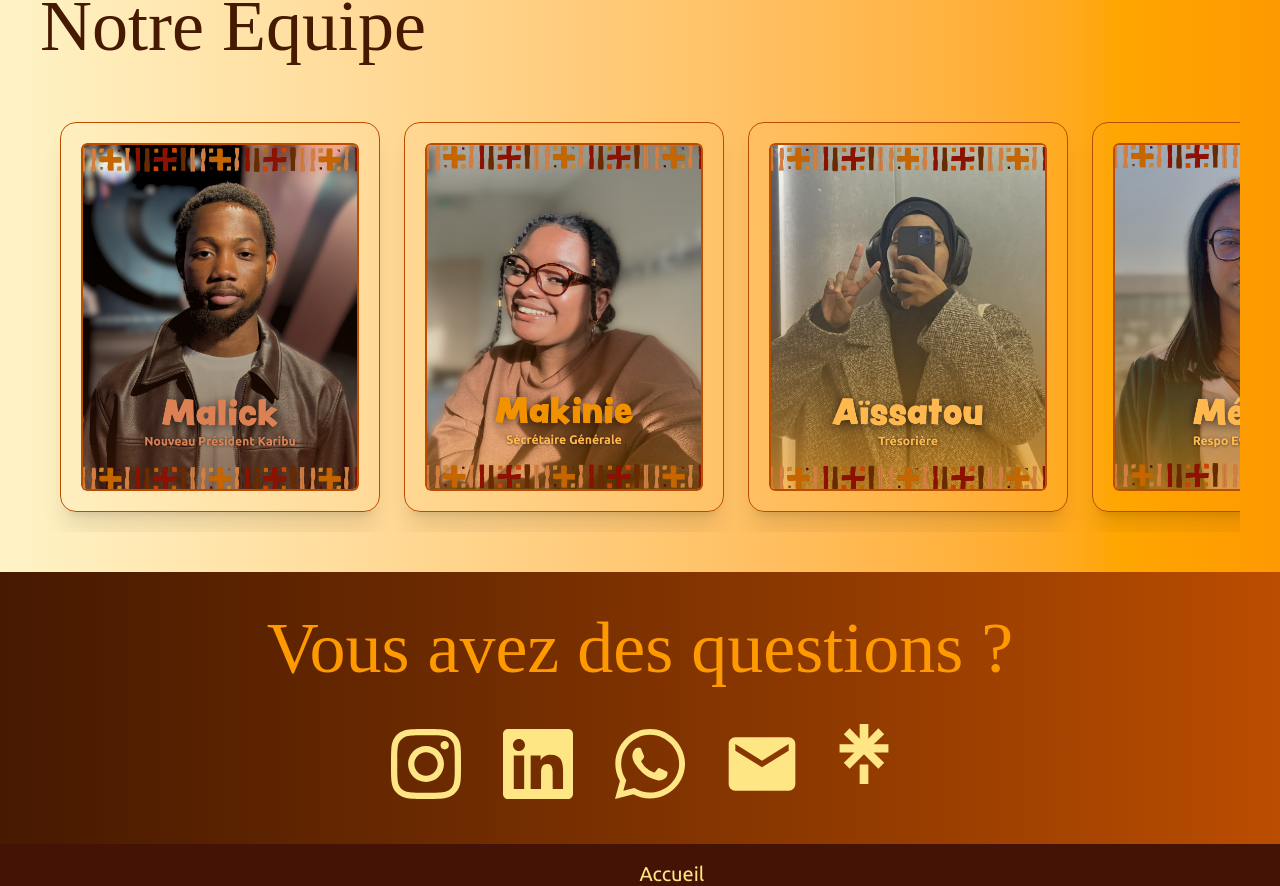
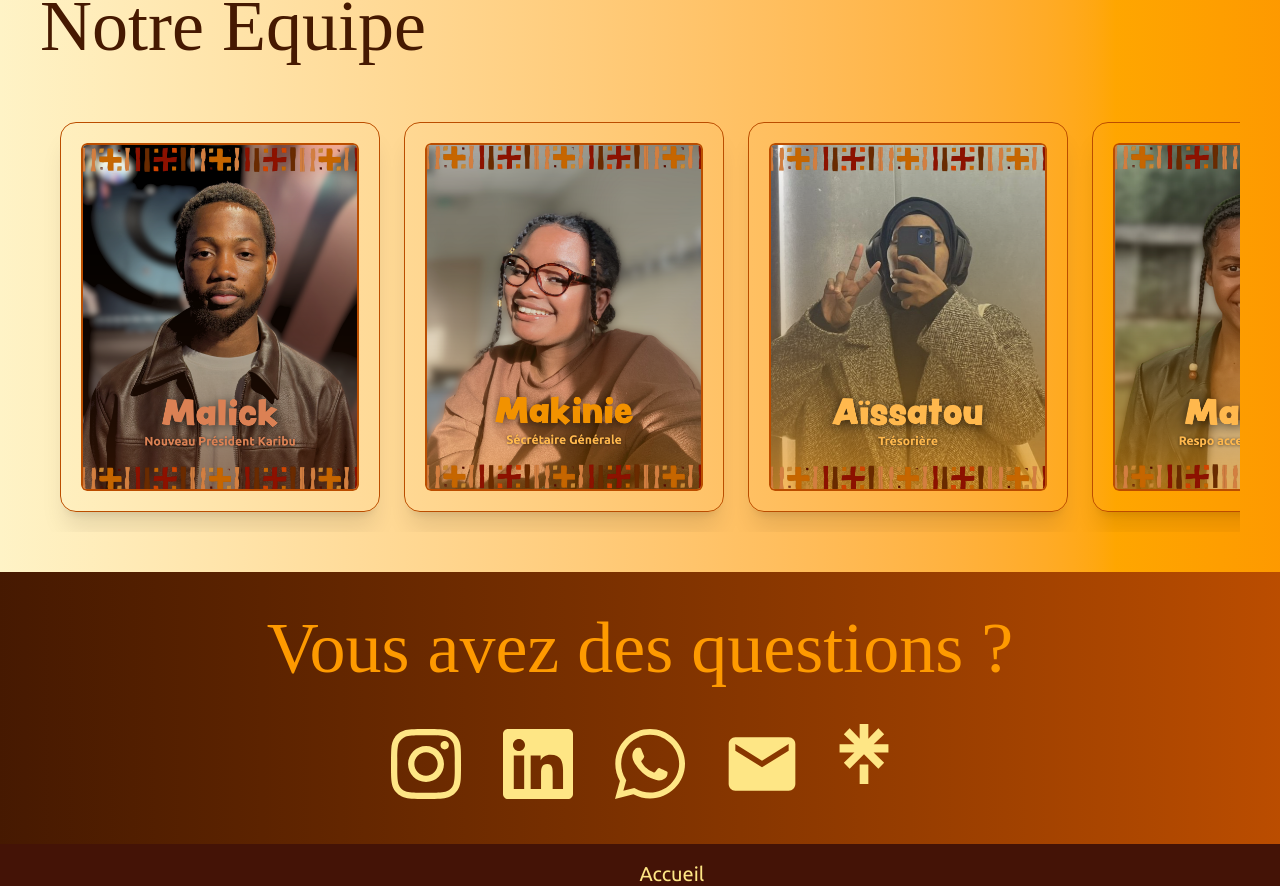
Before and after one commit to Adamsooo/site_web_karibu, a React (Vite) app: page / in a window 1280 px wide. Shown: the part 1296-2182 px from the top of the page. Built offline with nearby package versions, Linux system fonts and the light colour scheme; a web font is replaced by a local one.

Commit message:
Add Marjory member card to Equipe section

```diff
--- a/src/components/sections/Equipe.jsx
+++ b/src/components/sections/Equipe.jsx
@@ -42,6 +42,13 @@ export const Equipe = () => {
                                     link="https://www.linkedin.com/in/alla-michael-assande-617b9423b/"
                     />
                     <CarteMembre
+                                    image="/Membres/Marjory.PNG"
+                                    title="Marjory"
+                                    description="Lorem ipsum dolor sit amet consectetur adipisicing elit. Dignissimos in, architecto ut asperiores totam ipsum?"
+                                    buttonText="En savoir plus"
+                                    link="https://www.linkedin.com/in/alla-michael-assande-617b9423b/"
+                    />
+                    <CarteMembre
                                     image="/Membres/Méryle.PNG"
                                     title="Méryle"
                                     description="Lorem ipsum dolor sit amet consectetur adipisicing elit. Dignissimos in, architecto ut asperiores totam ipsum?"
```
